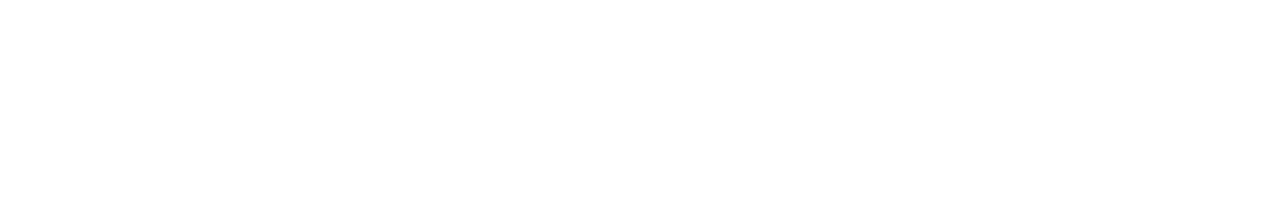
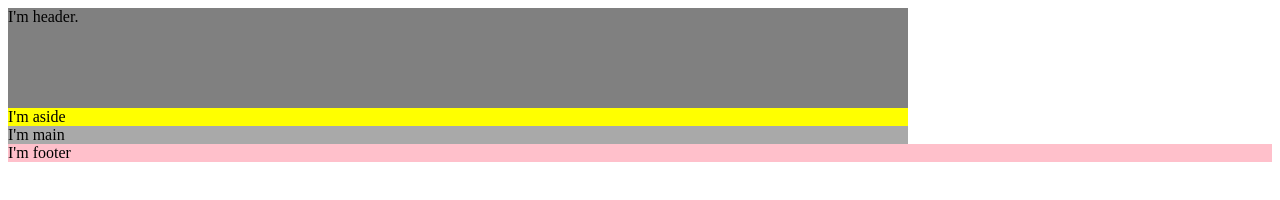
Before and after one commit to vik500/novinka, a plain HTML site: page index.html in a window 1280 px wide. Drawn offline with Linux system fonts and the light colour scheme.

Commit message:
Update index.html

```diff
--- a/index.html
+++ b/index.html
@@ -4,14 +4,20 @@
     <meta charset="UTF-8">
     <meta http-equiv="X-UA-Compatible" content="IE=edge">
     <meta name="viewport" content="width=device-width, initial-scale=1.0">
-    <title>Document</title>
+    <title>pro css</title>
 </head>
 <body>
-<div>
-    <Header></Header>
-    <aside></aside>
-    <footer></footer>
-</div>
+    <header style="background-color: gray;width: 900px;
+    height: 100px;" >I'm header.</header>
+<div style="width: 900px;">
+
+    <aside style="background-color: yellow;">
+    I'm aside</aside>
+    <main style="background-color: darkgrey;">
+    I'm main</main>
+ </div>
+    <footer style="background-color: pink;">I'm footer</footer>
+
 
 </body>
 </html>
```
